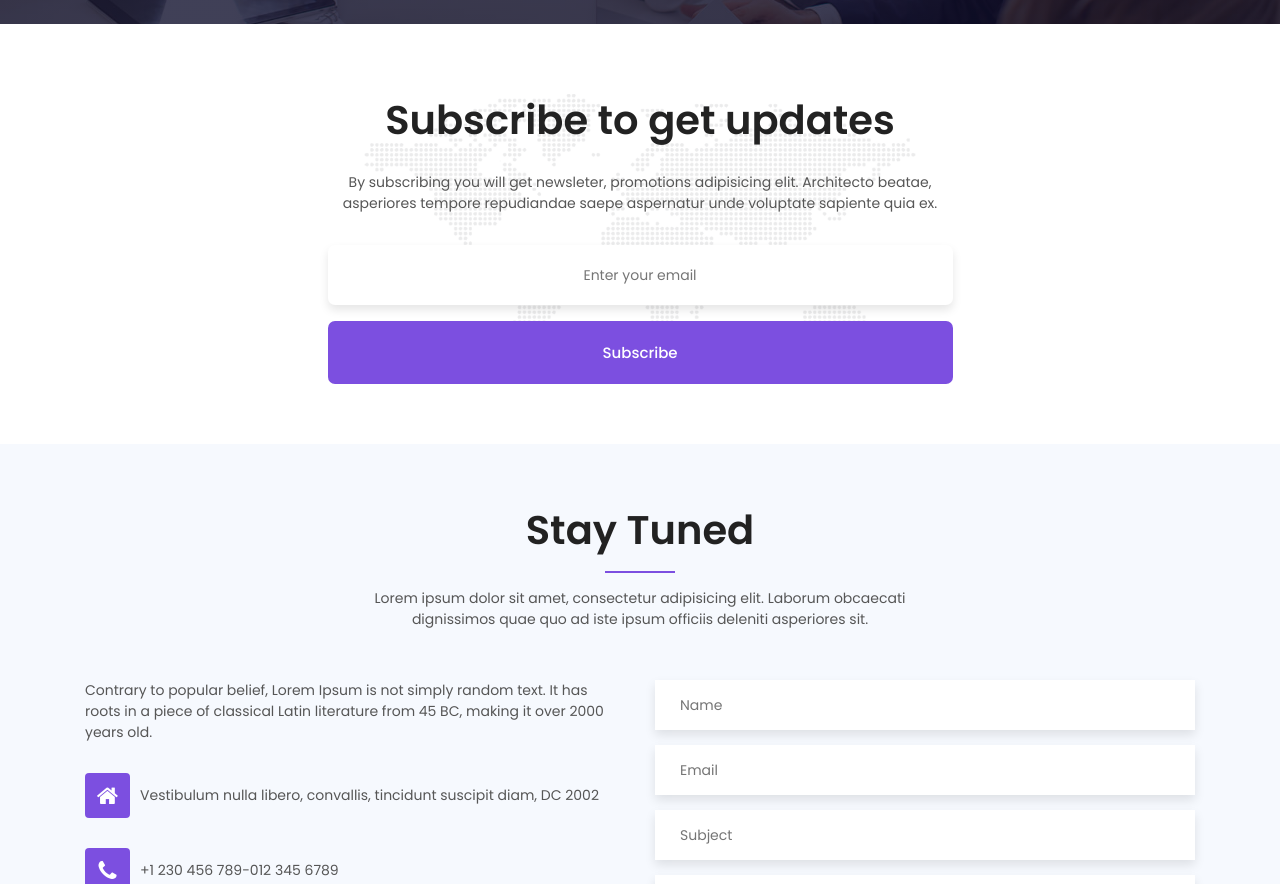
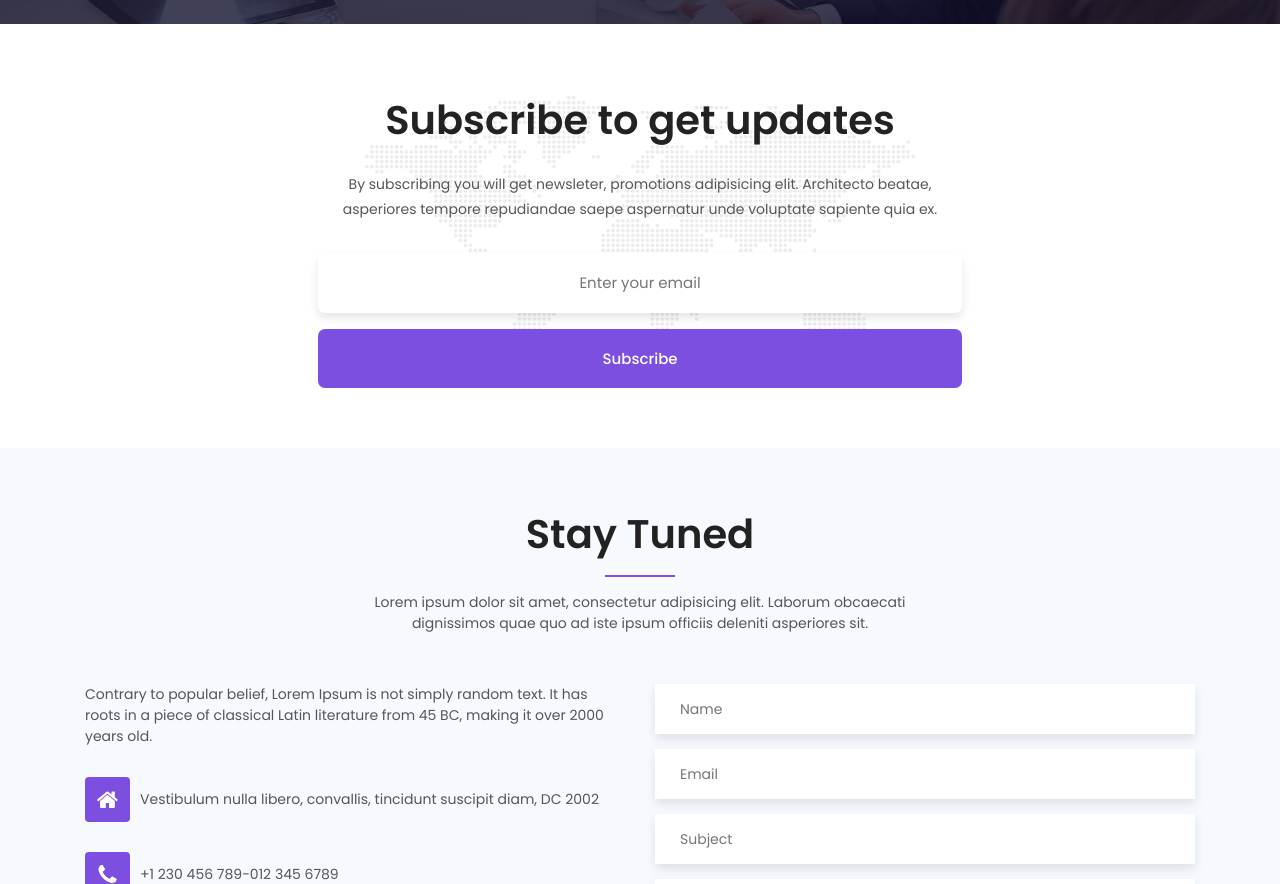
Before and after one commit to front-end-by-rimantas/41-grupe-portfolio-react, a website: page index.html in a window 1280 px wide. Shown: the part 6898-7782 px from the top of the page. Drawn offline with Linux system fonts and the light colour scheme.

Commit message:
minor updates

```diff
--- a/css/pages/home.css
+++ b/css/pages/home.css
@@ -599,6 +599,7 @@
 .container.subscribe > .sub-image > .row > p {
     text-align: center;
     margin-top: 10px;
+    line-height: 25px;
 }
 .sub-image {
     background: url(../../img/subscribe-bg.png);
@@ -612,12 +613,12 @@
 .container.subscribe > .sub-image > .row {
     display: flex;
     flex-direction: column;
-    max-width: 50%;
+    max-width: 51.5%;
     gap: 16px;
 }
 .sub-btn {
     background-color: var(--main-color);
-    padding: 20px;
+    padding: 18px 20px 18px 20px;
     border-radius: 7px;
     border: none;
 }
@@ -636,6 +637,8 @@
     outline: none;
     height: 60px;
     margin-top: 15px;
+    color: black;
+    font-size: 15px;
 }
 
 /* Subscribe to get updates end */
```
